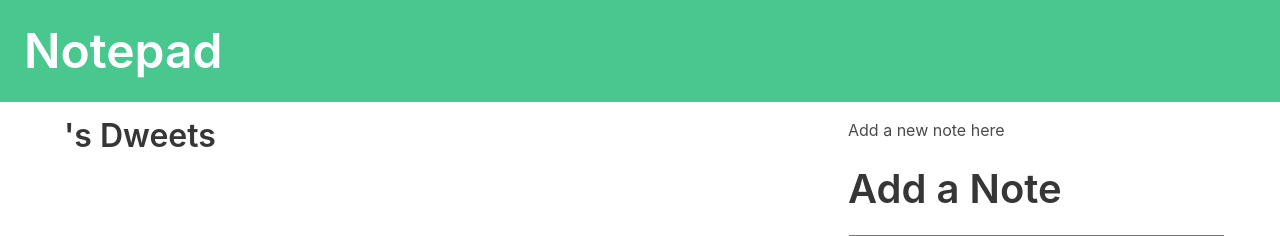
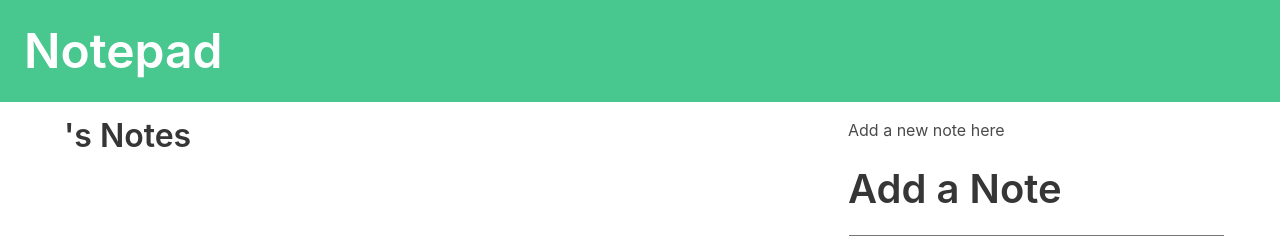
Before and after one commit to Anuj-negi2207/Notepad, a Django app: page / in a window 1280 px wide. Shown: the top 236 px of the page. Run offline with Django 4.2, Linux system fonts and the light colour scheme.

Commit message:
new divs

```diff
--- a/templates/home.html
+++ b/templates/home.html
@@ -5,17 +5,21 @@
 <div class="column">
     <div class="block">
         <h1 class="title is-3">
-            {{user.username|upper}}'s Dweets
+            {{user.username|upper}}'s Notes
         </h1>
     </div>
     <div class="content">
         {% for notes in user.notes.all %}
             <div class="box">
                 {{ notes.heading }}
+                <div>
                 <span class="is-small has-text-grey-light">
                     ({{ notes.created_at }})
                 </span>
+                </div>
+                <div>
                 <span style="white-space: pre-line" class="text">{{ notes.body }}</span>
+                </div>
             </div>
         {% endfor %}
     </div>
```
